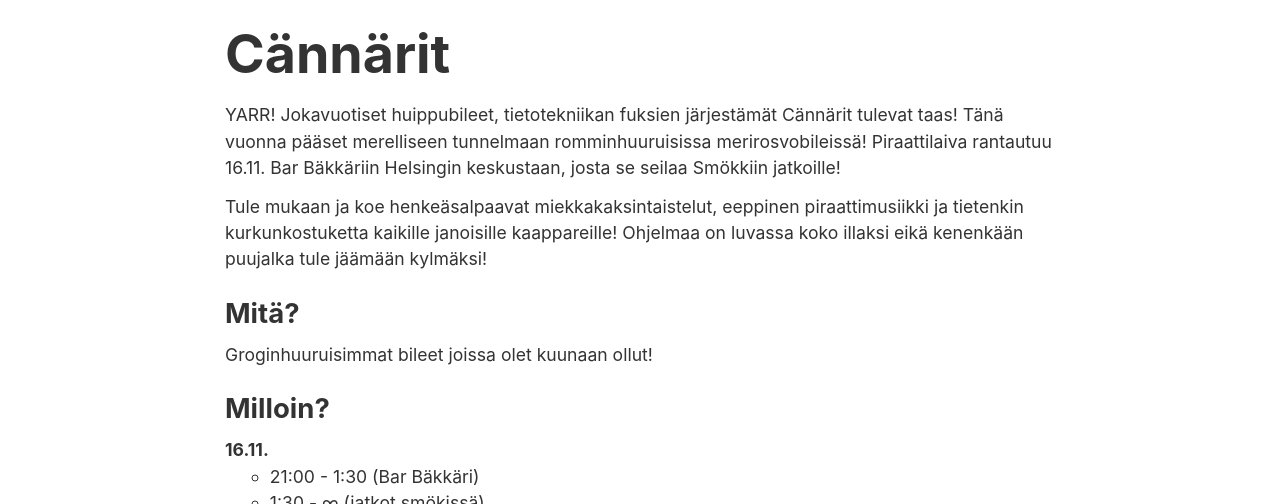
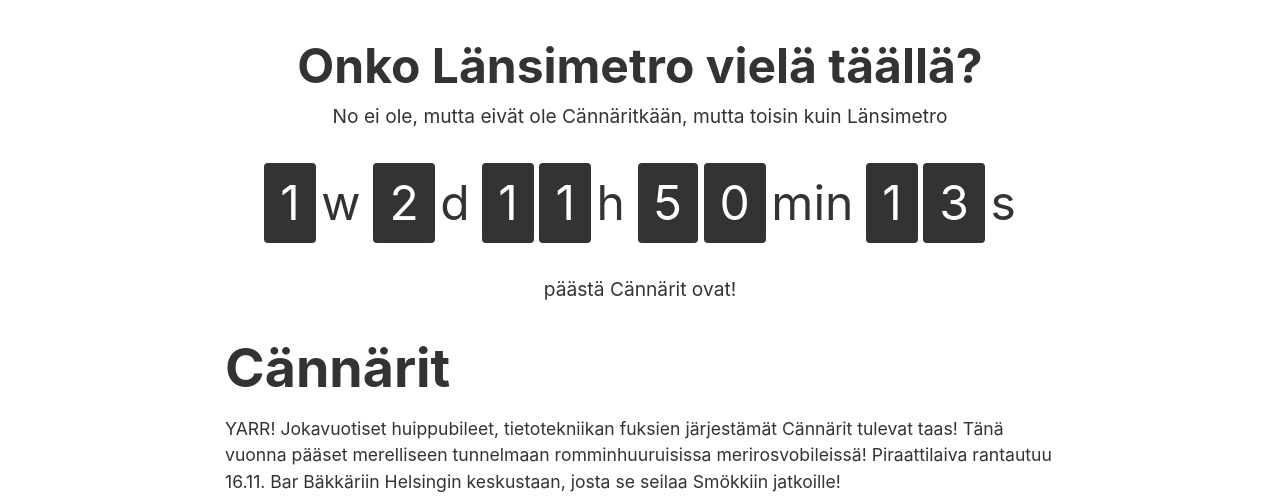
Before and after one commit to 4llu/Cannarit-2016, a website: page index.html in a window 1280 px wide. Shown: the part 802-1306 px from the top of the page. Drawn offline with nearby package versions, Linux system fonts and the light colour scheme.

Commit message:
Added the countdown

```diff
--- a/index.html
+++ b/index.html
@@ -6,6 +6,8 @@
         <title>Cännärit 2016</title>
 
         <link rel="stylesheet" href="resources/styles/master.css" media="screen">
+        <script src="https://code.jquery.com/jquery-3.1.1.min.js" type="text/javascript"></script>
+        <script src="resources/js/counter.js" type="text/javascript"></script>
     </head>
     <body>
         <header class="languagebar">
@@ -23,12 +25,36 @@
         </div>
         <div class="body-block main-wrapper">
             <!-- FIXME -->
-            <!-- <section class="countdown">
-                <h2>Onko Länsimetro vielä täällä?</h2>
-                <span>No ei ole, mutta eivät ole Cännäritkään, mutta toisin kuin Länsimetro</span>
-                <span class="countdown__counter">1w, 2d, 10h, 35min ja 2s</span>
-                <span>päästä Cännärit ovat!</span>
-            </section> -->
+            <section class="countdown">
+                <span class="countdown__title">Onko Länsimetro vielä täällä?</span>
+                <span class="countdown__text">No ei ole, mutta eivät ole Cännäritkään, mutta toisin kuin Länsimetro</span>
+                <div class="counter">
+                    <div class="counter__section">
+                        <span class="counter__digit" id="counter-w"></span>
+                        <span class="counter__unit">w</span>
+                    </div>
+                    <div class="counter__section">
+                        <span class="counter__digit" id="counter-d"></span>
+                        <span class="counter__unit">d</span>
+                    </div>
+                    <div class="counter__section">
+                        <span class="counter__digit" id="counter-h-1"></span>
+                        <span class="counter__digit" id="counter-h-2"></span>
+                        <span class="counter__unit">h</span>
+                    </div>
+                    <div class="counter__section">
+                        <span class="counter__digit" id="counter-min-1"></span>
+                        <span class="counter__digit" id="counter-min-2"></span>
+                        <span class="counter__unit">min</span>
+                    </div>
+                    <div class="counter__section">
+                        <span class="counter__digit" id="counter-s-1"></span>
+                        <span class="counter__digit" id="counter-s-2"></span>
+                        <span class="counter__unit">s</span>
+                    </div>
+                </div>
+                <span class="countdown__text">päästä Cännärit ovat!</span>
+            </section>
             <!-- FIXME -->
             <section class="info section">
                 <h2>Cännärit</h2>
--- /dev/null
+++ b/resources/js/counter.js
@@ -0,0 +1,46 @@
+$(document).ready(function() {
+    var goalMs = 1479322800000
+    var interval;
+
+    var w = $("#counter-w");
+    var d = $("#counter-d");
+    var h1 = $("#counter-h-1");
+    var h2 = $("#counter-h-2");
+    var min1 = $("#counter-min-1");
+    var min2 = $("#counter-min-2");
+    var s1 = $("#counter-s-1");
+    var s2 = $("#counter-s-2");
+
+    setTimeout(function() {
+            setInterval(function() {
+                interval = setTimes(s1, s2, min1, min2, h1, h2, d, w, goalMs)
+            }, 1000);
+        }, (1000 - (Date.now() % 1000)));
+
+    setTimes(s1, s2, min1, min2, h1, h2, d, w, goalMs);
+
+    function setTimes(s1, s2, min1, min2, h1, h2, d, w, goal) {
+        var dif = goal - (Date.now() - 1000);
+        if (dif >= 0) {
+            var sT = Math.floor((dif / 1000)) % 60;
+            s1.text(Math.floor(sT / 10));
+            s2.text(sT % 10);
+
+            var minT = Math.floor((dif / (1000 * 60))) % 60;
+            min1.text(Math.floor(minT / 10));
+            min2.text(minT % 10);
+
+            var hT = Math.floor((dif / (1000 * 60 * 60))) % 24;
+            h1.text(hT % 10);
+            h2.text(hT);
+
+            dT = Math.floor((dif / (1000 * 60 * 60 * 24)));
+            d.text(dT % 7);
+            w.text(Math.floor(dT / 7));
+        }
+        else {
+            clearInterval(interval);
+            $(".countdown").html("<h1>Cännärit ovat täällä!</h1>");
+        }
+    }
+});
--- a/resources/styles/sass/base/_typography.scss
+++ b/resources/styles/sass/base/_typography.scss
@@ -15,6 +15,10 @@
   font-size: modular-scale(1);
   line-height: $heading-line-height;
   margin: 0 0 $small-spacing;
+}
+
+h1 {
+    font-size: modular-scale(6)
 }
 
 h2 {
--- a/resources/styles/sass/elements/_countdown.scss
+++ b/resources/styles/sass/elements/_countdown.scss
@@ -2,12 +2,42 @@
     margin: 2rem;
     text-align: center;
 
-    h2 {
-        font-size: 2rem;
+}
+
+.countdown__title {
+    display: block;
+    font-size: 3rem;
+    font-weight: bold;
+}
+
+.countdown__text {
+    font-size: 1.2rem;
+}
+
+.counter {
+    margin: 2rem 0;
+    display: flex;
+    justify-content: center;
+    font-size: 3rem;
+}
+
+.counter__section:not(:last-of-type) {
+    margin-right: 0.8rem;
+}
+
+.counter__digit {
+    display: inline-block;
+    padding: 1rem;
+    line-height: 1;
+    color: white;
+    background-color: #333;
+    border-radius: 4px;
+
+    &:nth-of-type(2n) {
+        margin-left: -0.5rem;
     }
 }
 
-.countdown__counter {
-    display: block;
-    font-size: 4.5rem;
+.counter__unit {
+    margin-left: -0.5rem;
 }
```
Also changed, not shown: resources/styles/master.css.
